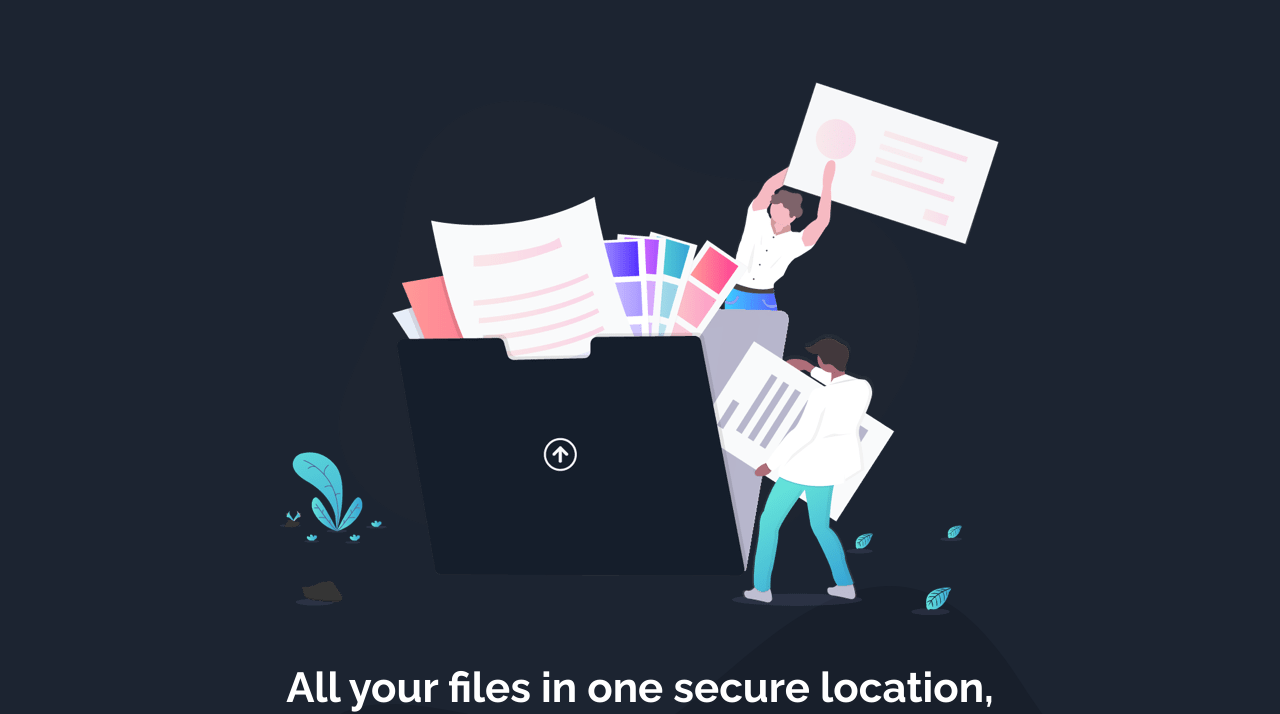
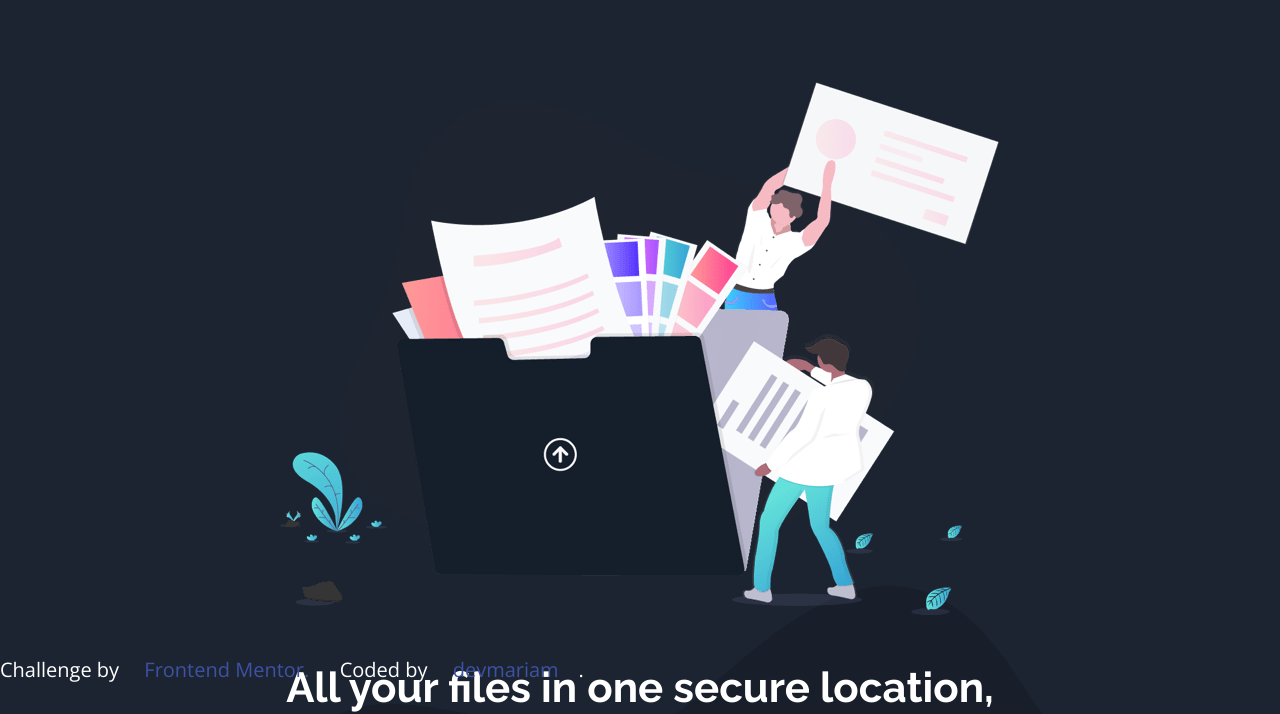
Before and after one commit to Marrockx/fylo-dark-theme-landing-page, a plain HTML site: page index.html in a window 1280 px wide. Shown: the part 104-818 px from the top of the page. Drawn offline with nearby package versions, Linux system fonts and the light colour scheme.

Commit message:
footer-edit

```diff
--- a/css/style.css
+++ b/css/style.css
@@ -273,10 +273,13 @@ main #email-sign-up-form .button{
 
 /* FOOTER */
 
+footer{
+	height: 200px;
+}
+
 .main-footer{
 	background-color: hsl(216, 53%, 9%);
 	padding-top: 50px;
-	position: relative;
 }
 
 footer .footer-content{
@@ -288,8 +291,8 @@ footer .footer-content{
 }
 
 footer .footer-content .footer-location{
-	position: relative;
 	width: 25%;
+
 
 }
 
@@ -303,7 +306,6 @@ footer .footer-content .footer-location{
 }
 
 #fylo-location p{
-	position: absolute;
 	display: inline;
 	top: 0;
 	left:0;
@@ -357,8 +359,17 @@ footer a:hover{
 	height: 32px;
 	width: 32px;
 	border-radius: 60px;
-	margin-left: 10px;
+
 }
+
+.frontendmentor-footer{
+	position: fixed;
+	bottom: 20px;
+	height: 20px;
+}
+
+.attribution { font-size: 20px; text-align: center; }
+.attribution a { color: hsl(228, 45%, 44%); }
 
 /* MEDIA QUERIES */
 
--- a/index.html
+++ b/index.html
@@ -12,11 +12,6 @@
 
   <link rel="stylesheet" href="https://use.fontawesome.com/releases/v5.0.7/css/all.css">
 
-  <!-- Feel free to remove these styles or customise in your own stylesheet 👍 -->
-  <style>
-    .attribution { font-size: 11px; text-align: center; }
-    .attribution a { color: hsl(228, 45%, 44%); }
-  </style>
 </head>
 <body>
 
@@ -257,8 +252,8 @@
 
 <div class="frontendmentor-footer">
   <p class="attribution">
-    Challenge by <a href="https://www.frontendmentor.io?ref=challenge" target="_blank">Frontend Mentor</a>.
-    Coded by <a href="#">Your Name Here</a>.
+    Challenge by <a href="https://www.frontendmentor.io?ref=challenge" target="_blank">Frontend Mentor.</a>.
+    Coded by <a href="https://github.com/marrockx" target="_blank">devmariam</a>.
   </p></div>
 </footer>
 </body>
```
